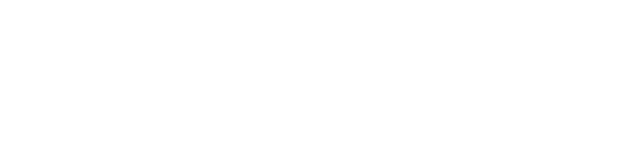
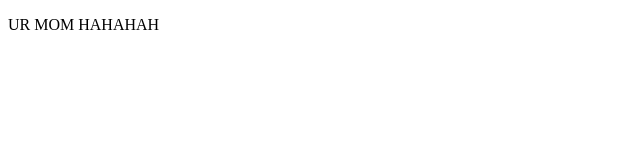
Before and after one commit to sumehra996/my-third-repo, a plain HTML site: page index.html in a window 1280 px wide. Shown: the whole page, without its empty margins (0-640 px from the left). Drawn offline with Linux system fonts and the light colour scheme.

Commit message:
ur mother

```diff
--- a/index.html
+++ b/index.html
@@ -6,6 +6,6 @@
     <title>third repo</title>
 </head>
 <body>
-
+    <p>UR MOM HAHAHAH</p>
 </body>
 </html>
```
